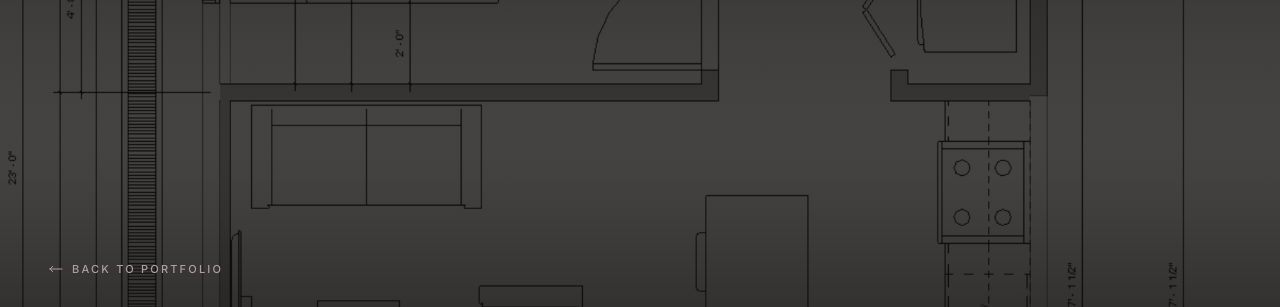
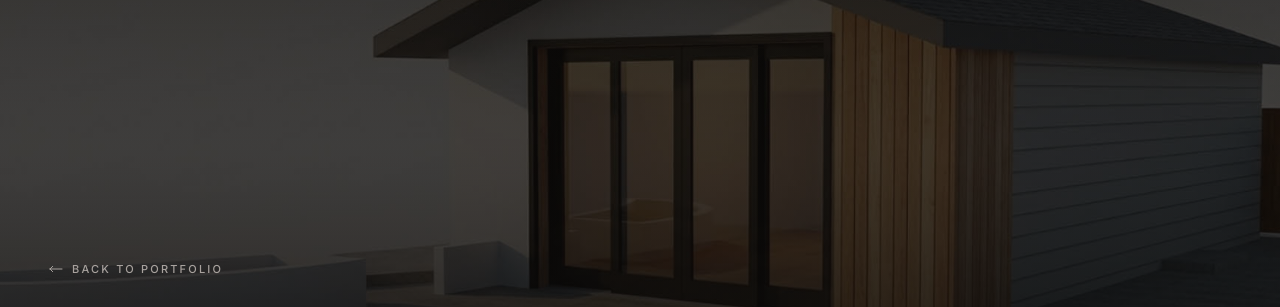
Before and after one commit to socalwebexperts/sams-bakery, an Astro site: page /portfolio/mentor-ave-adu in a window 1280 px wide. Shown: the part 142-449 px from the top of the page. Built offline with nearby package versions, Linux system fonts and the light colour scheme; Astro itself is replaced by a stand-in of ours; a web font is replaced by a local one.

Commit message:
content: update mentor-ave-adu.md

```diff
--- a/src/content/portfolio/mentor-ave-adu.md
+++ b/src/content/portfolio/mentor-ave-adu.md
@@ -6,7 +6,7 @@ location: LOS ANGELES, CA
 year: "2026"
 status: Completed
 order: 2
-heroImage: /media/portfolio/mentor-ave-adu-screenshot-2026-03-11-113818.png
+heroImage: /media/portfolio/screenshot-2026-04-08-211210.png
 description: A new accessory dwelling unit designed to maximize livable space on
   an existing residential lot while meeting all ADU code requirements for the
   City of Los Angeles.
```
